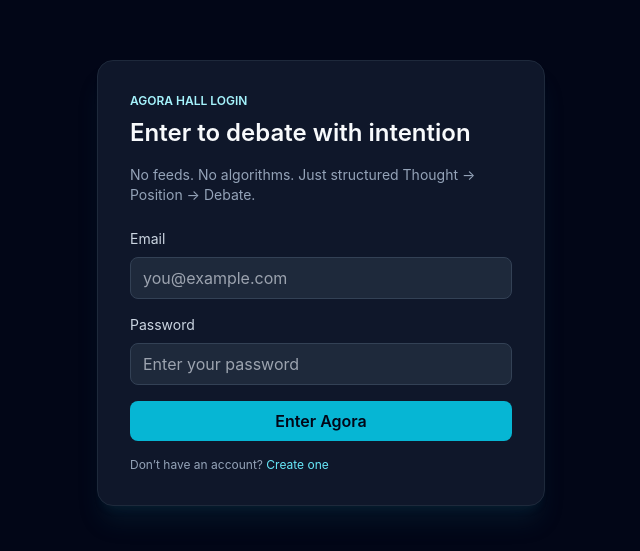
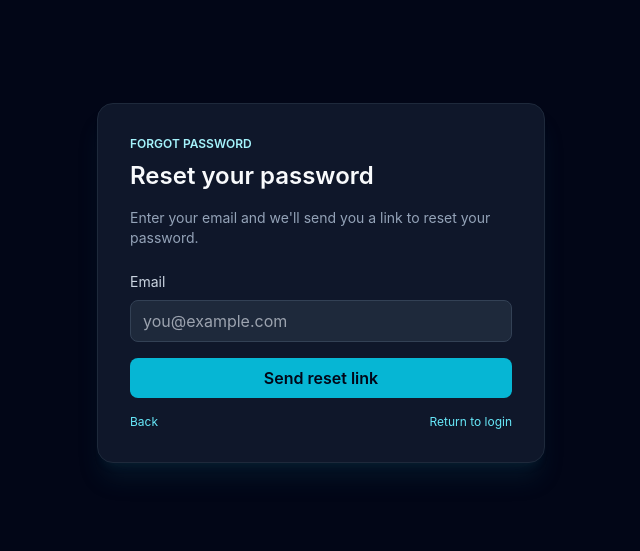
Before and after one commit to kjsmall/agora-hall, a React (Create React App) app: page /forgot-password in a window 1280 px wide. Before the commit this address led to /login. Shown: the part 117-668 px from the top of the page, without its empty margins (319-959 px from the left). Built offline with nearby package versions, Linux system fonts and the light colour scheme; no server answers.

Commit message:
Password reset added

```diff
--- a/src/App.js
+++ b/src/App.js
@@ -16,6 +16,8 @@ import ThoughtScreen from './pages/ThoughtScreen';
 import ExploreScreen from './pages/ExploreScreen';
 import PeopleScreen from './pages/PeopleScreen';
 import SignupScreen from './pages/SignupScreen';
+import ForgotPasswordScreen from './pages/ForgotPasswordScreen';
+import ResetPasswordScreen from './pages/ResetPasswordScreen';
 import Header from './components/Header';
 import { CATEGORY_OPTIONS, DEBATE_STATUS, createDebate, createDebateTurn, createPosition, createThought } from './utils/domainModels';
 import { supabase } from './utils/supabaseClient';
@@ -31,6 +33,7 @@ const POSITIONS_PER_DAY = 1;
 
 // Max number of signed-up users allowed; adjust as needed to cap signups.
 const MAX_USERS = 5;
+const SITE_URL = process.env.REACT_APP_SITE_URL || window.location.origin;
 const slugifyCategory = (value) =>
   (value || '')
     .toLowerCase()
@@ -304,6 +307,10 @@ function AppShell() {
   }, [debateVotes]);
 
   useEffect(() => {
+    if (!currentUser) {
+      setAuthNotice(null);
+      setAuthError(null);
+    }
     if (currentUser) {
       fetchThoughts();
     } else {
@@ -1425,6 +1432,26 @@ function AppShell() {
                 <Navigate to="/" replace />
               ) : (
                 <LoginScreen onLogin={handleLogin} error={authError} notice={authNotice} />
+              )
+            }
+          />
+          <Route
+            path="/forgot-password"
+            element={
+              currentUser ? (
+                <Navigate to="/" replace />
+              ) : (
+                <ForgotPasswordScreen siteUrl={SITE_URL} />
+              )
+            }
+          />
+          <Route
+            path="/reset-password"
+            element={
+              currentUser ? (
+                <Navigate to="/" replace />
+              ) : (
+                <ResetPasswordScreen />
               )
             }
           />
--- a/src/pages/ExploreScreen.jsx
+++ b/src/pages/ExploreScreen.jsx
@@ -197,7 +197,7 @@ export default function ExploreScreen({ thoughts, positions, debates, getDisplay
         <p className="text-slate-400 mt-2">
           Curated signals from structured exchange—no algorithmic feeds, just tagged paths into the debate hall.
         </p>
-        <div className="mt-4 rounded-xl border border-slate-800 bg-slate-900/80 p-4">
+        <div className="mt-4 rounded-xl bg-slate-900/80 p-4">
           <p className="text-xs text-slate-400 uppercase font-semibold">Most active (last 7 days)</p>
           {topPosters.length === 0 && <p className="text-slate-400 text-sm mt-2">No activity yet.</p>}
           <div className="mt-3 grid sm:grid-cols-2 lg:grid-cols-3 gap-3">
--- /dev/null
+++ b/src/pages/ForgotPasswordScreen.jsx
@@ -0,0 +1,71 @@
+import React, { useState } from 'react';
+import { Link, useNavigate } from 'react-router-dom';
+import { supabase } from '../utils/supabaseClient';
+
+export default function ForgotPasswordScreen({ siteUrl }) {
+  const [email, setEmail] = useState('');
+  const [status, setStatus] = useState(null);
+  const [error, setError] = useState(null);
+  const [loading, setLoading] = useState(false);
+  const navigate = useNavigate();
+
+  const handleSubmit = async (e) => {
+    e.preventDefault();
+    setError(null);
+    setStatus(null);
+    if (!email.trim()) return;
+    setLoading(true);
+    const redirectTo = `${siteUrl.replace(/\/$/, '')}/reset-password`;
+    const { error: resetError } = await supabase.auth.resetPasswordForEmail(email.trim(), {
+      redirectTo,
+    });
+    setLoading(false);
+    if (resetError) {
+      setError('If an account exists for this email, we\'ve sent a reset link.');
+      return;
+    }
+    setStatus('If an account exists for this email, we\'ve sent a reset link.');
+  };
+
+  return (
+    <div className="min-h-screen flex items-center justify-center bg-slate-950 text-slate-50 px-4">
+      <div className="w-full max-w-md bg-slate-900 border border-slate-800 rounded-2xl p-8 shadow-xl shadow-cyan-900/20">
+        <p className="text-cyan-200 uppercase text-xs font-semibold mb-2">Forgot Password</p>
+        <h1 className="text-2xl font-semibold mb-4">Reset your password</h1>
+        <p className="text-sm text-slate-400 mb-6">
+          Enter your email and we&apos;ll send you a link to reset your password.
+        </p>
+        <form onSubmit={handleSubmit} className="space-y-4">
+          <div>
+            <label className="block text-sm text-slate-300 mb-2">Email</label>
+            <input
+              type="email"
+              value={email}
+              onChange={(e) => setEmail(e.target.value)}
+              className="w-full px-3 py-2 rounded-lg bg-slate-800 border border-slate-700 text-slate-50 focus:outline-none focus:ring-2 focus:ring-cyan-400"
+              placeholder="you@example.com"
+              required
+            />
+          </div>
+          {error && <p className="text-sm text-red-300">{error}</p>}
+          {status && <p className="text-sm text-cyan-200">{status}</p>}
+          <button
+            type="submit"
+            disabled={loading}
+            className="w-full py-2 rounded-lg bg-cyan-500 text-slate-950 font-semibold hover:bg-cyan-400 transition-colors disabled:opacity-60"
+          >
+            {loading ? 'Sending...' : 'Send reset link'}
+          </button>
+        </form>
+        <div className="mt-4 flex justify-between text-xs text-slate-400">
+          <button onClick={() => navigate(-1)} className="text-cyan-300 hover:text-white">
+            Back
+          </button>
+          <Link to="/login" className="text-cyan-300 hover:text-white">
+            Return to login
+          </Link>
+        </div>
+      </div>
+    </div>
+  );
+}
--- a/src/pages/LoginScreen.jsx
+++ b/src/pages/LoginScreen.jsx
@@ -4,10 +4,14 @@ import { Link } from 'react-router-dom';
 export default function LoginScreen({ onLogin, error, notice }) {
   const [identifier, setIdentifier] = useState('');
   const [password, setPassword] = useState('');
+  const [submitting, setSubmitting] = useState(false);
 
-  const handleSubmit = (e) => {
+  const handleSubmit = async (e) => {
     e.preventDefault();
-    onLogin(identifier, password);
+    if (submitting) return;
+    setSubmitting(true);
+    await onLogin(identifier, password);
+    setSubmitting(false);
   };
 
   return (
@@ -45,15 +49,23 @@ export default function LoginScreen({ onLogin, error, notice }) {
           {notice && <p className="text-sm text-cyan-200">{notice}</p>}
           <button
             type="submit"
-            className="w-full py-2 rounded-lg bg-cyan-500 text-slate-950 font-semibold hover:bg-cyan-400 transition-colors"
+            disabled={submitting}
+            className="w-full py-2 rounded-lg bg-cyan-500 text-slate-950 font-semibold hover:bg-cyan-400 transition-colors disabled:opacity-60"
           >
-            Enter Agora
+            {submitting ? 'Signing in...' : 'Enter Agora'}
           </button>
         </form>
-        <p className="text-xs text-slate-400 mt-4">
-          Don’t have an account?{' '}
-          <Link to="/signup" className="text-cyan-300 hover:text-white">Create one</Link>
-        </p>
+        <div className="mt-4 flex flex-col gap-2 text-xs text-slate-400">
+          <p>
+            Don’t have an account?{' '}
+            <Link to="/signup" className="text-cyan-300 hover:text-white">Create one</Link>
+          </p>
+          <p>
+            <Link to="/forgot-password" className="text-cyan-300 hover:text-white">
+              Forgot password?
+            </Link>
+          </p>
+        </div>
       </div>
     </div>
   );
--- /dev/null
+++ b/src/pages/ResetPasswordScreen.jsx
@@ -0,0 +1,99 @@
+import React, { useEffect, useState } from 'react';
+import { Link, useNavigate } from 'react-router-dom';
+import { supabase } from '../utils/supabaseClient';
+
+export default function ResetPasswordScreen() {
+  const [password, setPassword] = useState('');
+  const [confirm, setConfirm] = useState('');
+  const [status, setStatus] = useState(null);
+  const [error, setError] = useState(null);
+  const [loading, setLoading] = useState(false);
+  const [hasSession, setHasSession] = useState(false);
+  const navigate = useNavigate();
+
+  useEffect(() => {
+    const checkSession = async () => {
+      const { data } = await supabase.auth.getSession();
+      setHasSession(Boolean(data?.session));
+    };
+    checkSession();
+  }, []);
+
+  const handleSubmit = async (e) => {
+    e.preventDefault();
+    setError(null);
+    setStatus(null);
+    if (!hasSession) {
+      setError('Reset link invalid or expired. Please request a new one.');
+      return;
+    }
+    if (!password || password !== confirm) {
+      setError('Passwords must match.');
+      return;
+    }
+    setLoading(true);
+    const { error: updateError } = await supabase.auth.updateUser({ password });
+    setLoading(false);
+    if (updateError) {
+      setError('Reset link invalid or expired. Please request a new one.');
+      return;
+    }
+    setStatus('Your password has been reset.');
+    setTimeout(() => navigate('/login'), 1200);
+  };
+
+  return (
+    <div className="min-h-screen flex items-center justify-center bg-slate-950 text-slate-50 px-4">
+      <div className="w-full max-w-md bg-slate-900 border border-slate-800 rounded-2xl p-8 shadow-xl shadow-cyan-900/20">
+        <p className="text-cyan-200 uppercase text-xs font-semibold mb-2">Reset Password</p>
+        <h1 className="text-2xl font-semibold mb-4">Choose a new password</h1>
+        {!hasSession && (
+          <p className="text-sm text-red-300 mb-3">
+            Reset link invalid or expired. Request a new reset email.
+          </p>
+        )}
+        <form onSubmit={handleSubmit} className="space-y-4">
+          <div>
+            <label className="block text-sm text-slate-300 mb-2">New password</label>
+            <input
+              type="password"
+              value={password}
+              onChange={(e) => setPassword(e.target.value)}
+              className="w-full px-3 py-2 rounded-lg bg-slate-800 border border-slate-700 text-slate-50 focus:outline-none focus:ring-2 focus:ring-cyan-400"
+              placeholder="Enter a new password"
+              required
+            />
+          </div>
+          <div>
+            <label className="block text-sm text-slate-300 mb-2">Confirm password</label>
+            <input
+              type="password"
+              value={confirm}
+              onChange={(e) => setConfirm(e.target.value)}
+              className="w-full px-3 py-2 rounded-lg bg-slate-800 border border-slate-700 text-slate-50 focus:outline-none focus:ring-2 focus:ring-cyan-400"
+              placeholder="Confirm your new password"
+              required
+            />
+          </div>
+          {error && <p className="text-sm text-red-300">{error}</p>}
+          {status && <p className="text-sm text-cyan-200">{status}</p>}
+          <button
+            type="submit"
+            disabled={loading || !hasSession}
+            className="w-full py-2 rounded-lg bg-cyan-500 text-slate-950 font-semibold hover:bg-cyan-400 transition-colors disabled:opacity-60"
+          >
+            {loading ? 'Updating...' : 'Reset Password'}
+          </button>
+        </form>
+        <div className="mt-4 flex justify-between text-xs text-slate-400">
+          <Link to="/login" className="text-cyan-300 hover:text-white">
+            Return to login
+          </Link>
+          <Link to="/forgot-password" className="text-cyan-300 hover:text-white">
+            Request new link
+          </Link>
+        </div>
+      </div>
+    </div>
+  );
+}
```
